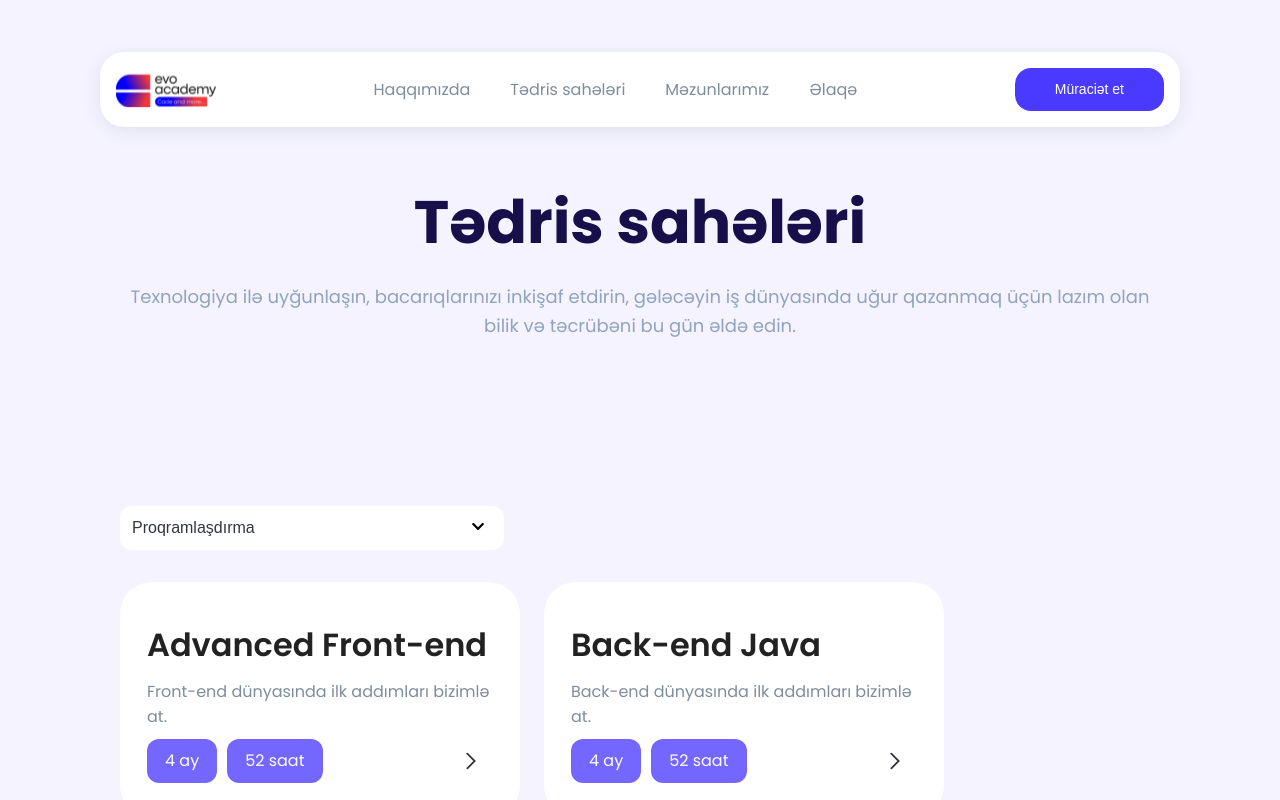
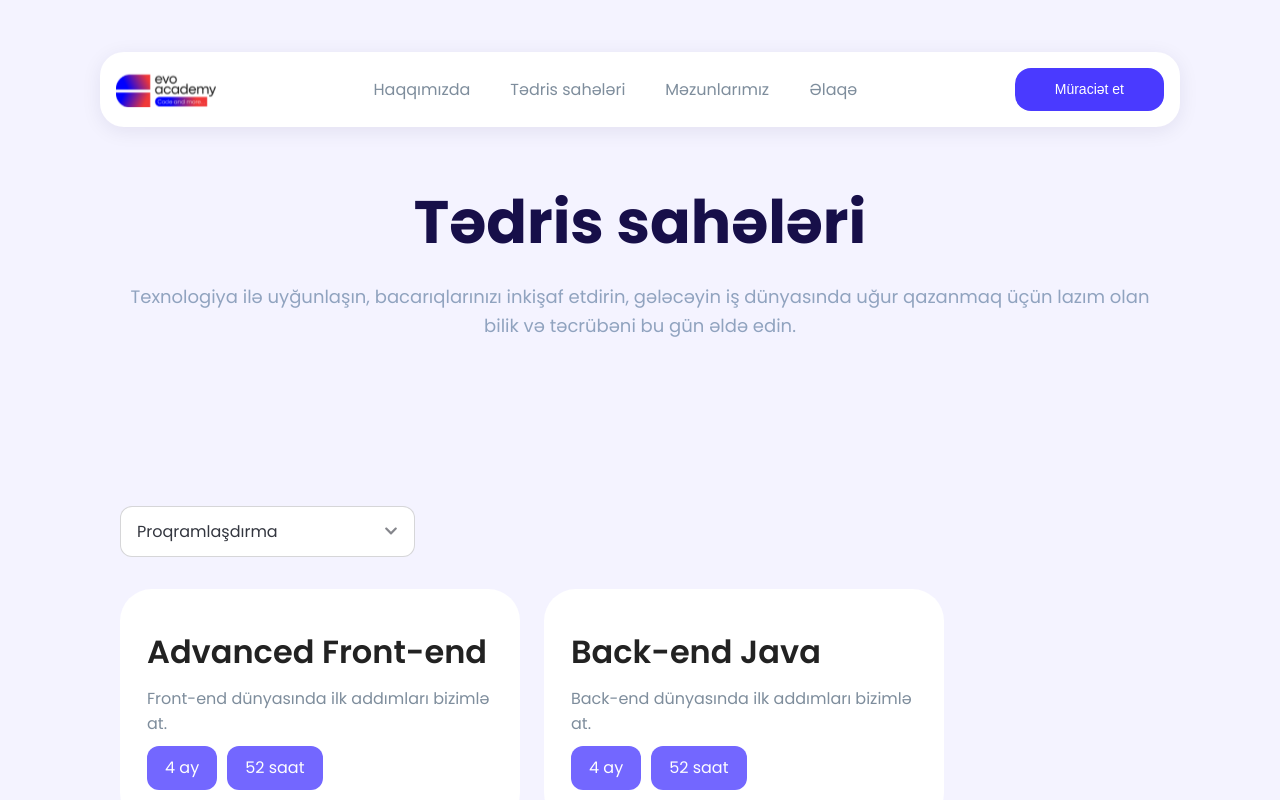
Before and after one commit to gulaism/Evo-Web, a React (Vite) app: page /education in a window 1280 px wide. Shown: the top 800 px of the page. Built offline with nearby package versions, Linux system fonts and the light colour scheme.

Commit message:
selectOptionDone!!!

```diff
--- a/src/pages/user/FieldsOfStudy/FieldsOfStudy.jsx
+++ b/src/pages/user/FieldsOfStudy/FieldsOfStudy.jsx
@@ -1,4 +1,4 @@
-import React, { useState } from "react";
+import React, { useState, useEffect, useRef } from "react";
 import styles from "./FieldsOfStudy.module.scss"; // SCSS faylını daxil edin
 import rightArrow from "../../../assets/images/HomePage/Expand_right.svg";
 import { FaChevronDown } from "react-icons/fa";
@@ -17,12 +17,29 @@ const eduFields = [
 
 const FieldsOfStudy = () => {
   const [selectedCategory, setSelectedCategory] = useState("programming");
+  const [isDropdownOpen, setDropdownOpen] = useState(false);
+  const dropdownRef = useRef(null); // Dropdown-a referans əlavə olunur
 
   const filteredFields = eduFields.filter((field) => field.category === selectedCategory);
 
-    const handleCategoryChange = (e) => {
-        setSelectedCategory(e.target.value);
+  const handleCategoryChange = (category) => {
+    setSelectedCategory(category);
+    setDropdownOpen(false);
   };
+
+  // Kənarda klikləri dinləmək üçün useEffect
+  useEffect(() => {
+    const handleClickOutside = (event) => {
+      if (dropdownRef.current && !dropdownRef.current.contains(event.target)) {
+        setDropdownOpen(false);
+      }
+    };
+
+    document.addEventListener("mousedown", handleClickOutside); // Hadisəni əlavə et
+    return () => {
+      document.removeEventListener("mousedown", handleClickOutside); // Təmizləmə
+    };
+  }, []);
 
   return (
     <div className="container">
@@ -32,20 +49,67 @@ const FieldsOfStudy = () => {
           Texnologiya ilə uyğunlaşın, bacarıqlarınızı inkişaf etdirin, gələcəyin iş dünyasında uğur qazanmaq üçün lazım olan bilik və təcrübəni bu gün əldə edin.
         </p>
 
-                {/* Dropdown */}
-                <div className={styles.fieldsDropdown}>
-                    <select value={selectedCategory} onChange={handleCategoryChange}>
-                        <option value="programming">Proqramlaşdırma</option>
-                        <option value="ethical_hacking">Ethical Hacking</option>
-                        <option value="design">Dizayn</option>
-                        <option value="data_analytics">Data Analitika</option>
-                        <option value="qa_testing">Q/A Manual Testing</option>
-                        <option value="digital_marketing">Rəqəmsal Marketinq</option>
-                        <option value="agile">Agile</option>
-                    </select>
-                    <span className={styles.iconWrapper}>
-                        <FaChevronDown style={{ fontSize: "14px" }} />
-                    </span>
+        {/* Custom Dropdown */}
+        <div className={styles.fieldsDropdown} ref={dropdownRef}>
+          <div
+            className={styles.dropdownHeader}
+            onClick={() => setDropdownOpen(!isDropdownOpen)}
+          >
+            {selectedCategory === "programming" && "Proqramlaşdırma"}
+            {selectedCategory === "ethical_hacking" && "Ethical Hacking"}
+            {selectedCategory === "design" && "Dizayn"}
+            {selectedCategory === "data_analytics" && "Data Analitika"}
+            {selectedCategory === "qa_testing" && "Q/A Manual Testing"}
+            {selectedCategory === "digital_marketing" && "Rəqəmsal Marketinq"}
+            {selectedCategory === "agile" && "Agile"}
+            <FaChevronDown />
+          </div>
+          {isDropdownOpen && (
+            <div className={styles.dropdownMenu}>
+              <div
+                className={styles.dropdownItem}
+                onClick={() => handleCategoryChange("programming")}
+              >
+                Proqramlaşdırma
+              </div>
+              <div
+                className={styles.dropdownItem}
+                onClick={() => handleCategoryChange("ethical_hacking")}
+              >
+                Ethical Hacking
+              </div>
+              <div
+                className={styles.dropdownItem}
+                onClick={() => handleCategoryChange("design")}
+              >
+                Dizayn
+              </div>
+              <div
+                className={styles.dropdownItem}
+                onClick={() => handleCategoryChange("data_analytics")}
+              >
+                Data Analitika
+              </div>
+              <div
+                className={styles.dropdownItem}
+                onClick={() => handleCategoryChange("qa_testing")}
+              >
+                Q/A Manual Testing
+              </div>
+              <div
+                className={styles.dropdownItem}
+                onClick={() => handleCategoryChange("digital_marketing")}
+              >
+                Rəqəmsal Marketinq
+              </div>
+              <div
+                className={styles.dropdownItem}
+                onClick={() => handleCategoryChange("agile")}
+              >
+                Agile
+              </div>
+            </div>
+          )}
         </div>
 
         {/* GridBox */}
@@ -59,9 +123,6 @@ const FieldsOfStudy = () => {
                   {field.time && <div>{field.time}</div>}
                   {field.duration && <div>{field.duration}</div>}
                 </div>
-                                <button className={styles.arrowCont}>
-                                    <img className={styles.arrowImg} src={rightArrow} alt="" />
-                                </button>
               </div>
             </div>
           ))}
--- a/src/pages/user/FieldsOfStudy/FieldsOfStudy.module.scss
+++ b/src/pages/user/FieldsOfStudy/FieldsOfStudy.module.scss
@@ -1,5 +1,5 @@
 .fieldsOfStudy {
-    text-align: center;
+   text-align: center;
     padding: 50px 20px;
 
 
@@ -33,39 +33,64 @@
 
     .fieldsDropdown {
         margin-top: 165px;
-        display: flex;
         position: relative;
-        align-items: center;
-        width: 384px;
+        width: 295px;
 
-        //Tablet uçun
         @media (min-width: 600px) and (max-width: 1024px) {
             width: 252px;
             margin-top: 52px;
         }
 
-        select {
-            width: 100%;
-            height: 44px;
-            border: none;
-            border-radius: 12px;
-            background-color: #fff;
-            cursor: pointer;
-            padding: 12px;
-            color: rgba(51, 54, 63, 1);
+        .dropdownHeader {
+            display: flex;
+            justify-content: space-between;
+            align-items: center;
+            padding: 12px 16px;
             font-size: 16px;
             font-weight: 400;
-            appearance: none;
+            color: rgba(51, 54, 63, 1);
+            background-color: #fff;
+            border: 1px solid rgba(51, 54, 63, 0.2);
+            border-radius: 12px;
+            cursor: pointer;
+            transition: all 0.3s ease;
+
+
+            svg {
+                font-size: 14px;
+                color: rgba(51, 54, 63, 0.6);
+            }
         }
 
-        .iconWrapper {
+        .dropdownMenu {
             position: absolute;
-            top: 50%;
-            right: 19px;
-            transform: translateY(-50%);
-            pointer-events: none;
+            top: 110%;
+            left: 0;
+            width: 100%;
+            background-color: #fff;
+            border: 1px solid rgba(51, 54, 63, 0.2);
+            border-radius: 12px;
+            box-shadow: 0px 4px 12px rgba(0, 0, 0, 0.1);
+            z-index: 10;
+            overflow: hidden;
+            text-align: left;
+
+            .dropdownItem {
+                padding: 12px 16px;
+                font-size: 16px;
+                font-weight: 400;
+                color: rgba(51, 54, 63, 1);
+                cursor: pointer;
+                transition: all 0.3s ease;
+
+                &:hover {
+                    background-color: #7367FF
+
+                }
+            }
         }
     }
+
 }
 
 .gridBox {
@@ -170,6 +195,6 @@
 
     .itemHeader {
         color: #4A3AFF;
-        transition: 0.3s ease;
+        transition: 0.5s ease;
     }
 }
```
Lines whose indentation alone changed are shown as unchanged.
